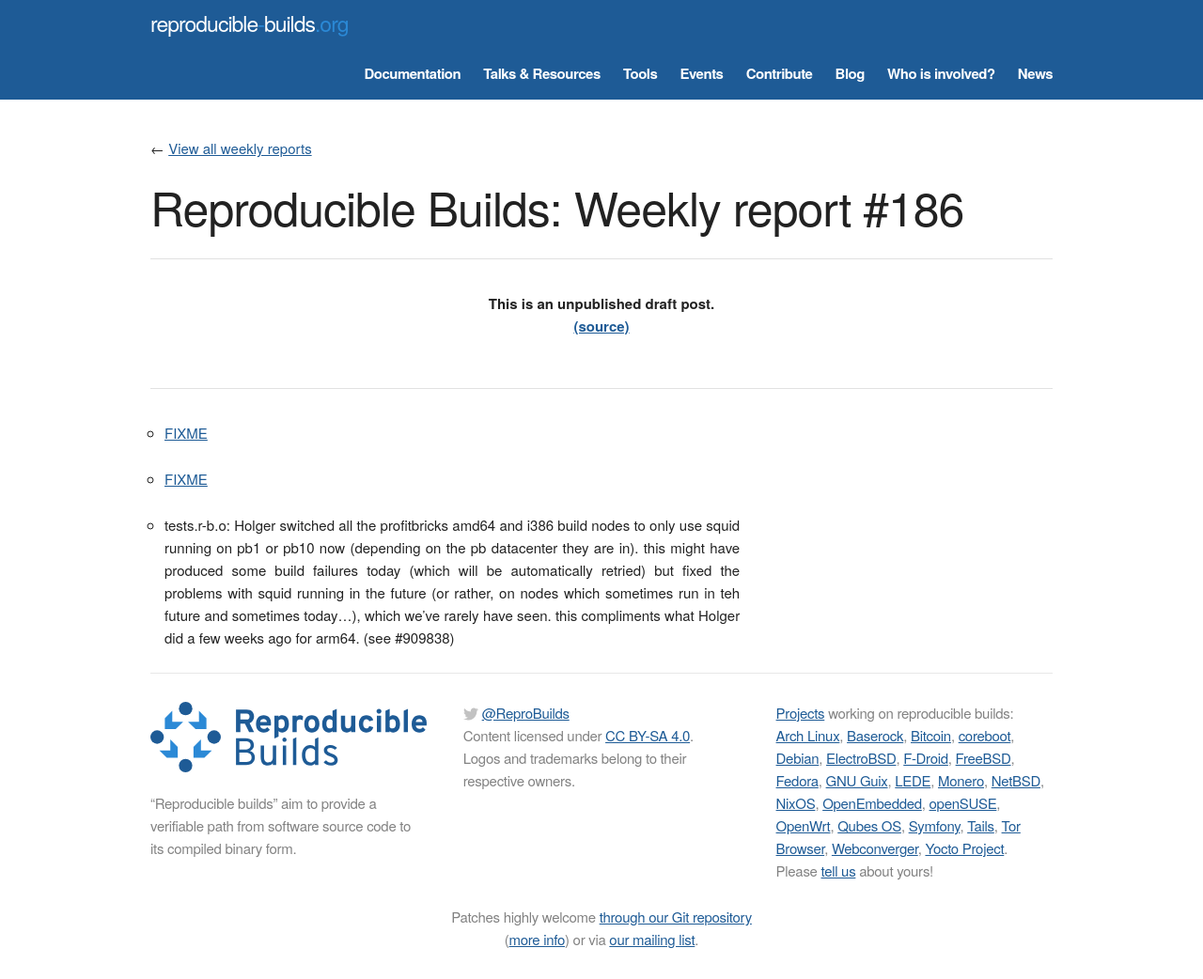
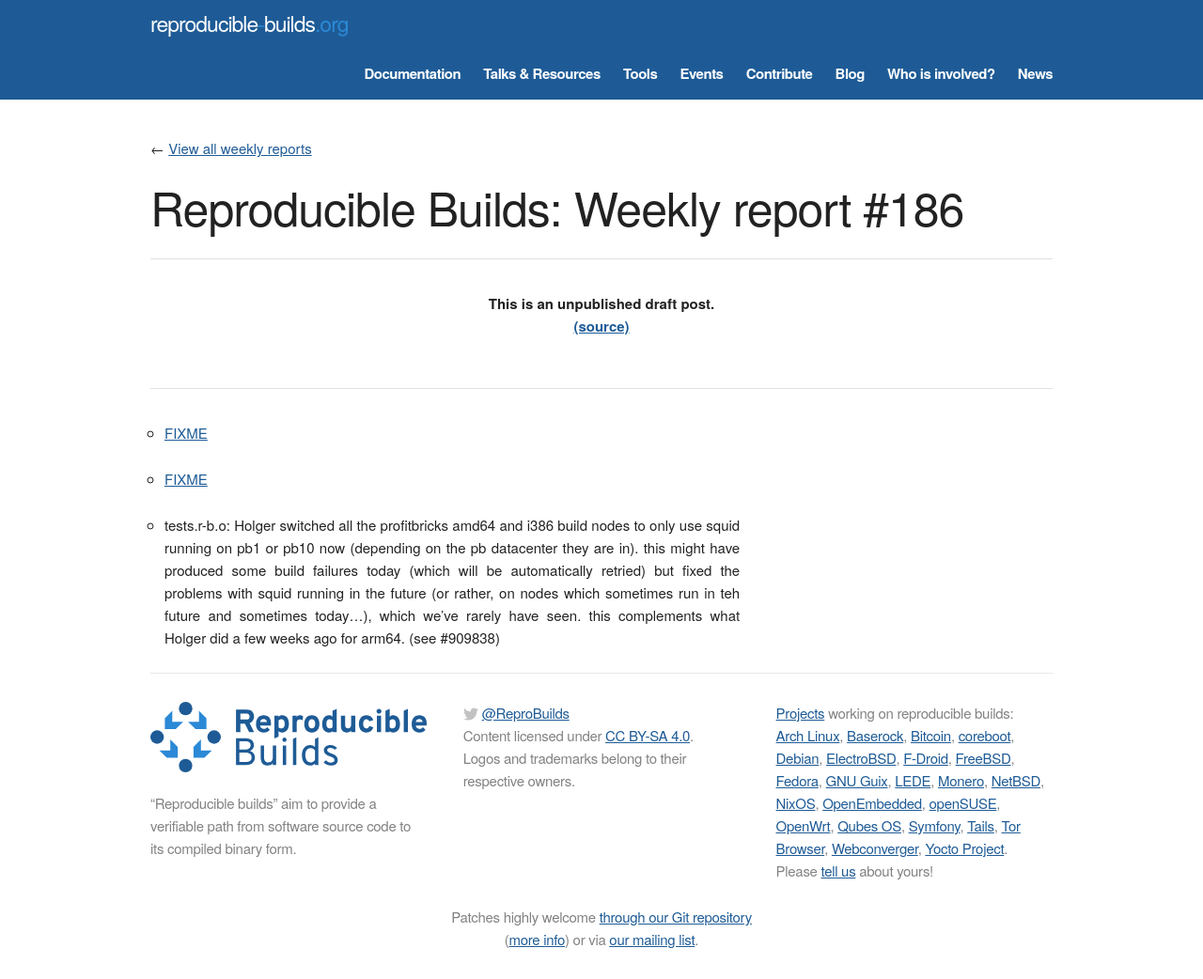
Before and after one commit to prototypefund/reproducible-website, a Jekyll site: the page built from _blog/posts/186.md, in a window 1280 px wide. Shown: the whole page at 94% size. Built offline with Jekyll 4.4.1, drawn with Linux system fonts in a browser that asks for light colours; some web fonts are replaced.

Commit message:
186: s,compliments,complements,
Signed-off-by: Mattia Rizzolo <mattia@debian.org>

```diff
--- a/_blog/posts/186.md
+++ b/_blog/posts/186.md
@@ -7,4 +7,4 @@
 
 * [FIXME](https://gitlab.freedesktop.org/xdg/desktop-file-utils/issues/12)
 
-* tests.r-b.o: Holger switched all the profitbricks amd64 and i386 build nodes to only use squid running on pb1 or pb10 now (depending on the pb datacenter they are in). this might have produced some build failures today (which will be automatically retried) but fixed the problems with squid running in the future (or rather, on nodes which sometimes run in teh future and sometimes today...), which we've rarely have seen. this compliments what Holger did a few weeks ago for arm64. (see #909838)
+* tests.r-b.o: Holger switched all the profitbricks amd64 and i386 build nodes to only use squid running on pb1 or pb10 now (depending on the pb datacenter they are in). this might have produced some build failures today (which will be automatically retried) but fixed the problems with squid running in the future (or rather, on nodes which sometimes run in teh future and sometimes today...), which we've rarely have seen. this complements what Holger did a few weeks ago for arm64. (see #909838)
```
